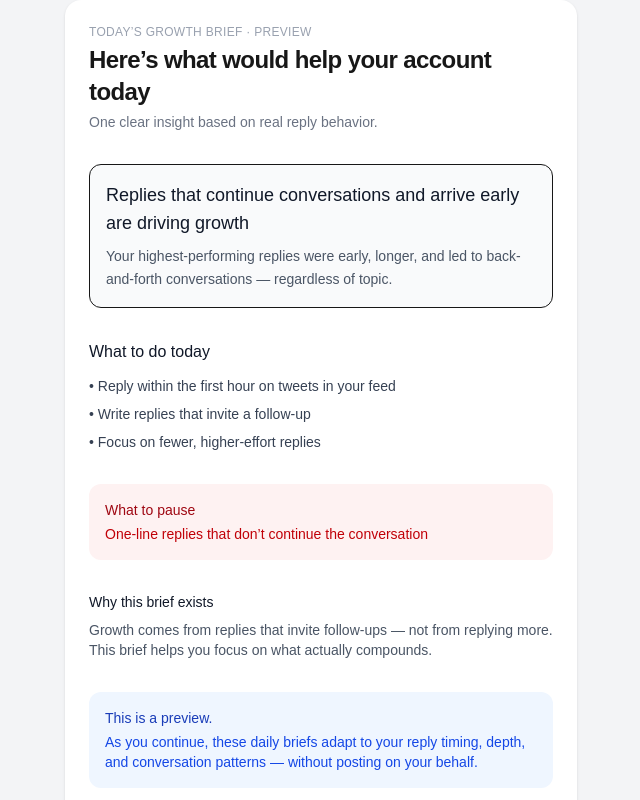
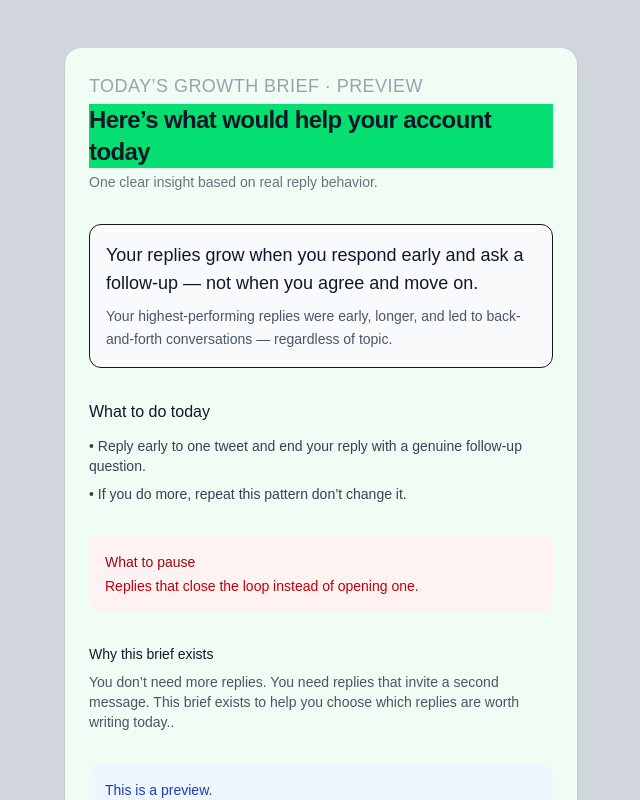
Before and after one commit to MohdHasan2502/daily-twitter-growth-brief, a Next.js app: page /today in a window 1280 px wide. Shown: the top 800 px of the page, without its empty margins (319-959 px from the left). Built offline with nearby package versions, Linux system fonts and the light colour scheme.

Commit message:
made few more change in brief

```diff
--- a/app/Lib/buildInsightFromBehavior.ts
+++ b/app/Lib/buildInsightFromBehavior.ts
@@ -19,16 +19,15 @@ export function buildInsightFromBehavior(
   return {
     date: new Date().toDateString(),
     primaryInsight:
-      "Replies that continue conversations and arrive early are driving growth",
+      "Your replies grow when you respond early and ask a follow-up — not when you agree and move on.",
     reasoning:
       "Your highest-performing replies were early, longer, and led to back-and-forth conversations — regardless of topic.",
     doToday: [
-      "Reply within the first hour on tweets in your feed",
-      "Write replies that invite a follow-up",
-      "Focus on fewer, higher-effort replies",
+     "Reply early to one tweet and end your reply with a genuine follow-up question.",
+     "If you do more, repeat this pattern don’t change it."
     ],
     pauseToday: [
-      "One-line replies that don’t continue the conversation",
+      "Replies that close the loop instead of opening one.",
     ],
   };
 }
--- a/app/today/page.tsx
+++ b/app/today/page.tsx
@@ -4,15 +4,15 @@ export default function TodayPage() {
   const insight = generateMockInsight();
 
   return (
-    <main className="min-h-screen bg-gray-100 flex items-center justify-center px-4">
-      <div className="max-w-lg w-full bg-white rounded-2xl shadow-sm p-6 space-y-8">
+    <main className="min-h-screen bg-gray-300 flex items-center justify-center px-4 py-12">
+      <div className="max-w-lg w-full bg-green-50 rounded-2xl shadow-sm p-6 space-y-8">
 
         {/* HEADER */}
         <div className="space-y-1">
-          <p className="text-xs uppercase tracking-wide text-gray-400">
+          <p className="text-lg uppercase tracking-wide text-gray-400">
             Today’s growth brief · preview
           </p>
-          <h1 className="text-2xl font-semibold tracking-tight">
+          <h1 className="text-2xl font-semibold tracking-tight bg-green-400 text-gray-900">
             Here’s what would help your account today
           </h1>
           <p className="text-sm text-gray-500">
@@ -58,9 +58,8 @@ export default function TodayPage() {
             Why this brief exists
           </h4>
           <p className="text-sm text-gray-600">
-            Growth comes from replies that invite follow-ups —
-            not from replying more. This brief helps you focus
-            on what actually compounds.
+            You don’t need more replies. You need replies that invite a second message.
+            This brief exists to help you choose which replies are worth writing today..
           </p>
         </div>
 
@@ -70,9 +69,8 @@ export default function TodayPage() {
             This is a preview.
           </p>
           <p className="text-sm text-blue-700">
-            As you continue, these daily briefs adapt to your
-            reply timing, depth, and conversation patterns —
-            without posting on your behalf.
+            This is a preview using observed reply patterns.
+            As you continue, the brief narrows — fewer suggestions, more certainty.
           </p>
         </div>
 
```
